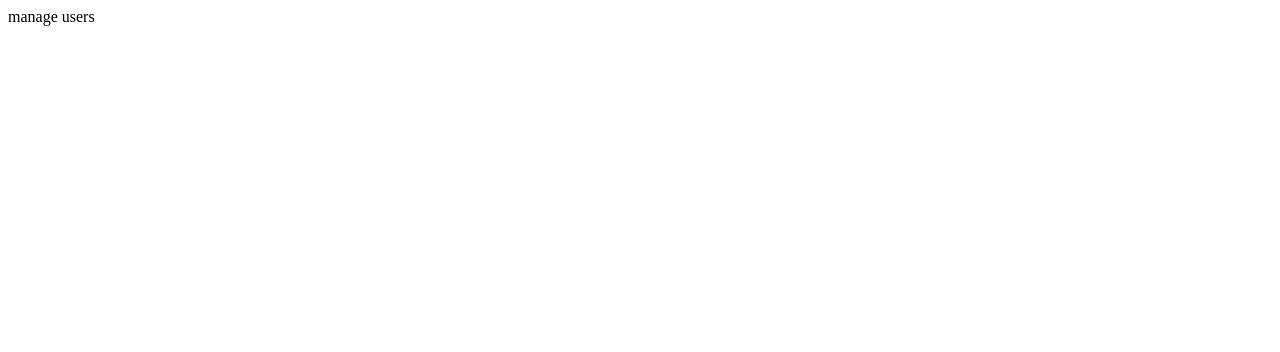
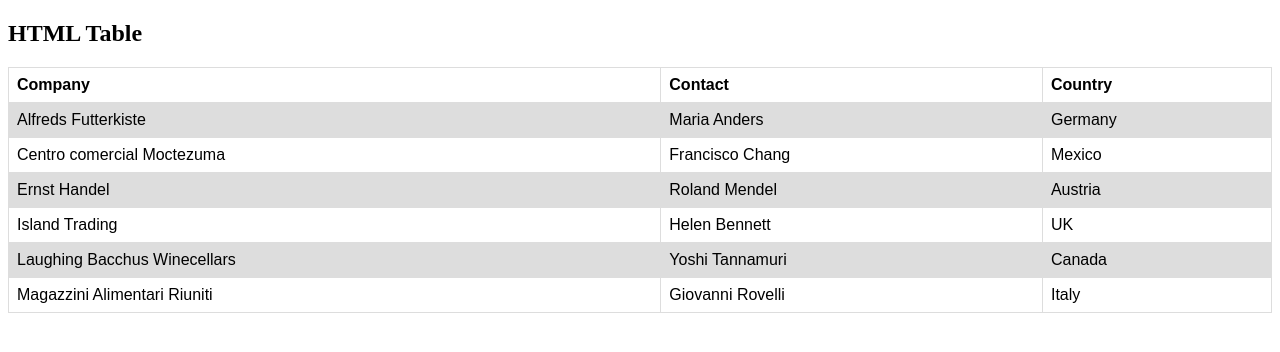
Before and after one commit to PhanAnhHao/react18-ts-vite-starter, a React app: page /users in a window 1280 px wide. Shown: the top 352 px of the page. Built offline with nearby package versions, Linux system fonts and the light colour scheme; the HTML template or start-up script is replaced by a standard one.

Commit message:
#47. Design table User

```diff
--- /dev/null
+++ b/src/components/users/users.table.tsx
@@ -0,0 +1,49 @@
+import '../../styles/users.css';
+
+const UsersTable = () => {
+    return (
+        <div>
+            <h2>HTML Table</h2>
+
+            <table>
+                <tr>
+                    <th>Company</th>
+                    <th>Contact</th>
+                    <th>Country</th>
+                </tr>
+                <tr>
+                    <td>Alfreds Futterkiste</td>
+                    <td>Maria Anders</td>
+                    <td>Germany</td>
+                </tr>
+                <tr>
+                    <td>Centro comercial Moctezuma</td>
+                    <td>Francisco Chang</td>
+                    <td>Mexico</td>
+                </tr>
+                <tr>
+                    <td>Ernst Handel</td>
+                    <td>Roland Mendel</td>
+                    <td>Austria</td>
+                </tr>
+                <tr>
+                    <td>Island Trading</td>
+                    <td>Helen Bennett</td>
+                    <td>UK</td>
+                </tr>
+                <tr>
+                    <td>Laughing Bacchus Winecellars</td>
+                    <td>Yoshi Tannamuri</td>
+                    <td>Canada</td>
+                </tr>
+                <tr>
+                    <td>Magazzini Alimentari Riuniti</td>
+                    <td>Giovanni Rovelli</td>
+                    <td>Italy</td>
+                </tr>
+            </table>
+        </div>
+    );
+};
+
+export default UsersTable;
--- a/src/main.tsx
+++ b/src/main.tsx
@@ -5,6 +5,7 @@
   createBrowserRouter,
   RouterProvider,
 } from "react-router-dom";
+import UsersPage from './screens/users.page.tsx';
 // import './index.css'
 
 const router = createBrowserRouter([
@@ -14,7 +15,7 @@
   },
   {
     path: "/users",
-    element: <div>manage users</div>,
+    element: <UsersPage />,
   },
   {
     path: "/tracks",
--- /dev/null
+++ b/src/screens/users.page.tsx
@@ -0,0 +1,11 @@
+import UsersTable from "../components/users/users.table";
+
+const UsersPage = () => {
+    return (
+        <div>
+            <UsersTable />
+        </div>
+    )
+};
+
+export default UsersPage;
--- /dev/null
+++ b/src/styles/users.css
@@ -0,0 +1,16 @@
+table {
+    font-family: arial, sans-serif;
+    border-collapse: collapse;
+    width: 100%;
+}
+
+td,
+th {
+    border: 1px solid #dddddd;
+    text-align: left;
+    padding: 8px;
+}
+
+tr:nth-child(even) {
+    background-color: #dddddd;
+}
```
